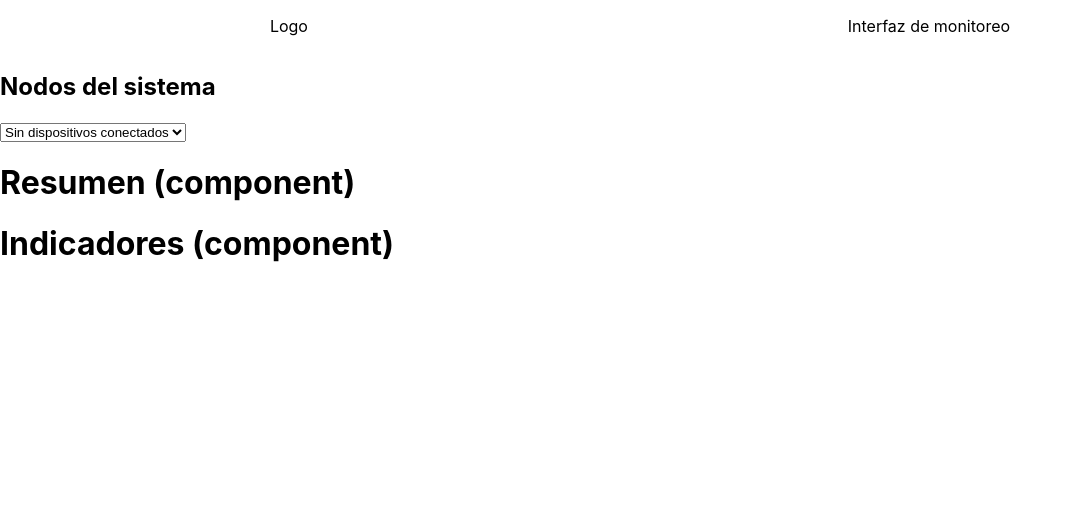
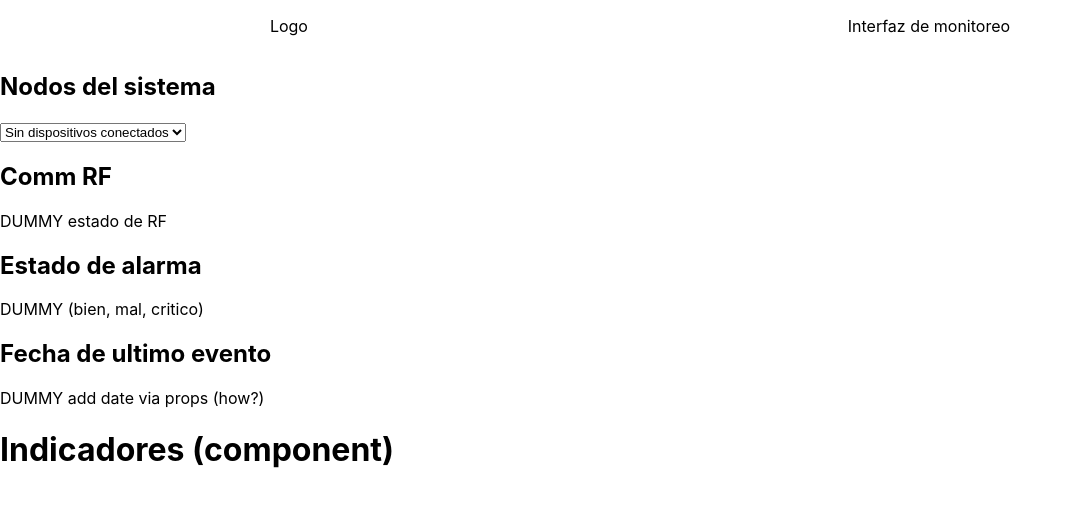
Before and after one commit to Marcosvnzla/interfaz-isolse, a React (Create React App) app: page / in a window 1280 px wide. Shown: the top 506 px of the page, without its empty margins (0-1073 px from the left). Built offline with nearby package versions, Linux system fonts and the light colour scheme.

Commit message:
Resumen component created

```diff
--- a/src/App.js
+++ b/src/App.js
@@ -2,13 +2,14 @@ import React, { Component } from 'react';
 import './App.css';
 import Layout from './components/Layout/Layout';
 import NodosSistema from './components/NodosSistema/NodosSistema';
+import Resumen from './components/Resumen/Resumen';
 
 class App extends Component {
   render () {
     return (
       <Layout>
         <NodosSistema />
-        <h1>Resumen (component)</h1>
+        <Resumen />
         <h1>Indicadores (component)</h1>
       </Layout>
     );
--- /dev/null
+++ b/src/components/Resumen/Resumen.js
@@ -0,0 +1,22 @@
+import React from 'react';
+
+const Resumen = () => {
+  return (
+    <div>
+      <div>
+        <h2>Comm RF</h2>
+        <p>DUMMY estado de RF</p>
+      </div>
+      <div>
+        <h2>Estado de alarma</h2>
+        <p>DUMMY (bien, mal, critico)</p>
+      </div>
+      <div>
+        <h2>Fecha de ultimo evento</h2>
+        <p>DUMMY add date via props (how?)</p>
+      </div>
+    </div>
+  );
+};
+
+export default Resumen;
```
Also changed, not shown: src/components/Resumen/Resumen.module.css (added).
